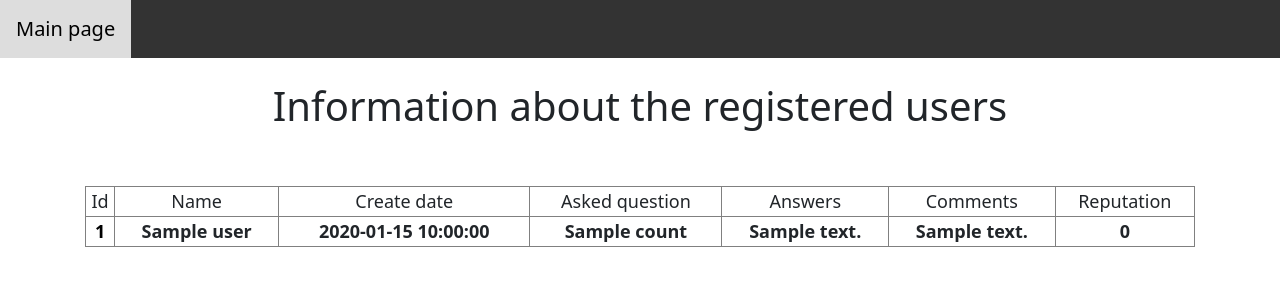
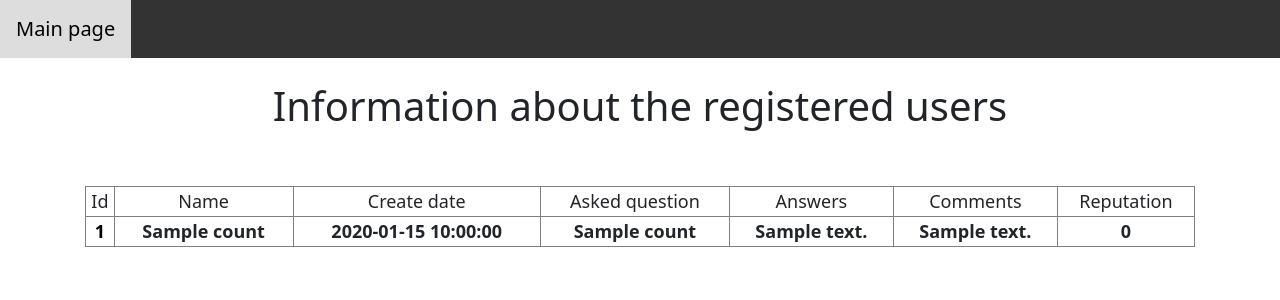
Before and after one commit to CodecoolGlobal/ask-mate-3-python-Ichy91, a Flask app: template templates/list_users.html in a window 1280 px wide. Shown: the top 300 px of the page. Run offline with Flask 2, Linux system fonts and the light colour scheme; the template is opened without the code that fills it: most values are stand-ins (such as "Sample title", 1, 10 or a date in 2020); some libraries are stand-ins or nearby versions.

Commit message:
list user by id routes removed

```diff
--- a/data_handler.py
+++ b/data_handler.py
@@ -372,7 +372,8 @@ def add_new_user(cursor: RealDictCursor, username, hashed_password, date) -> lis
 @database_common.connection_handler
 def count_user_activity(cursor: RealDictCursor) -> list:
     query = """
-    SELECT users.id, COUNT(question.user_id) AS asked_question,
+    SELECT users.id as id, users.name as name, users.created_date as created_date,
+    COUNT(question.user_id) AS asked_question,
     COUNT(answer.user_id) AS answered, COUNT(comment.user_id) as commented
     FROM users
     LEFT JOIN question ON question.user_id = users.id
--- a/server.py
+++ b/server.py
@@ -533,10 +533,9 @@ def register():
 @app.route("/users")
 def list_users():
     #if session:
-    list_user = data_handler.list_users()
     count_activity = data_handler.count_user_activity()
 
-    return render_template('list_users.html', list_users=list_user, count_activity=count_activity)
+    return render_template('list_users.html', count_activity=count_activity)
     #return redirect(url_for('main_page'))
 
 
@@ -545,25 +544,26 @@ def get_user_data_by_id(user_id):
     comments = data_handler.list_all_comments()
     questions = data_handler.get_all_user_story()
     answers = data_handler.get_all_user_answer()
-    list_user = data_handler.list_users()
     count_activity = data_handler.count_user_activity()
 
     question_id = 0
 
-    for comment in comments:
-        if user_id == comment['user_id']:
-            question_id = comment['question_id']
+    # for comment in comments:
+    #     if user_id == comment['user_id']:
+    #         question_id = comment['question_id']
+    #         print(question_id)
+    #
+    # for answer in answers:
+    #     if user_id == answer['user_id']:
+    #         question_id = answer['question_id']
+    #         print(question_id)
+    #
+    # for question in questions:
+    #     if user_id == question['user_id']:
+    #         question_id = question['id']
+    #         print(question_id)
 
-    for answer in answers:
-        if user_id == answer['user_id']:
-            question_id = answer['question_id']
-
-    for question in questions:
-        if user_id == question['user_id']:
-            question_id = question['id']
-
-
-    return render_template('list_user_by_id.html', list_users=list_user, count_activity=count_activity,
+    return render_template('list_user_by_id.html', count_activity=count_activity,
                            questions=questions, comments=comments, answers=answers, user_id=user_id,
                            question_id=question_id)
 
--- a/templates/list_users.html
+++ b/templates/list_users.html
@@ -37,17 +37,15 @@
     </thead>
 
     <tbody>
-    {% for user in list_users %}
         {% for count in count_activity %}
     <tr>
-        <th><a href="/user/{{ user.id }}" id="user_id">{{ user.id }}</a></th>
-        <th>{{ user.name }}</th>
-        <th>{{ user.created_date }}</th>
+        <th><a href="/user/{{ count.id }}" id="user_id">{{ count.id }}</a></th>
+        <th>{{ count.name }}</th>
+        <th>{{ count.created_date }}</th>
         <th>{{ count.asked_question  }}</th>
         <th>{{ count.answered }}</th>
         <th>{{ count.commented }}</th>
         <th>0</th>
-            {% endfor %}
         {% endfor %}
     </tr>
     </tbody>
```
Also changed, not shown: templates/list_user_by_id.html (+7 -10 lines).
